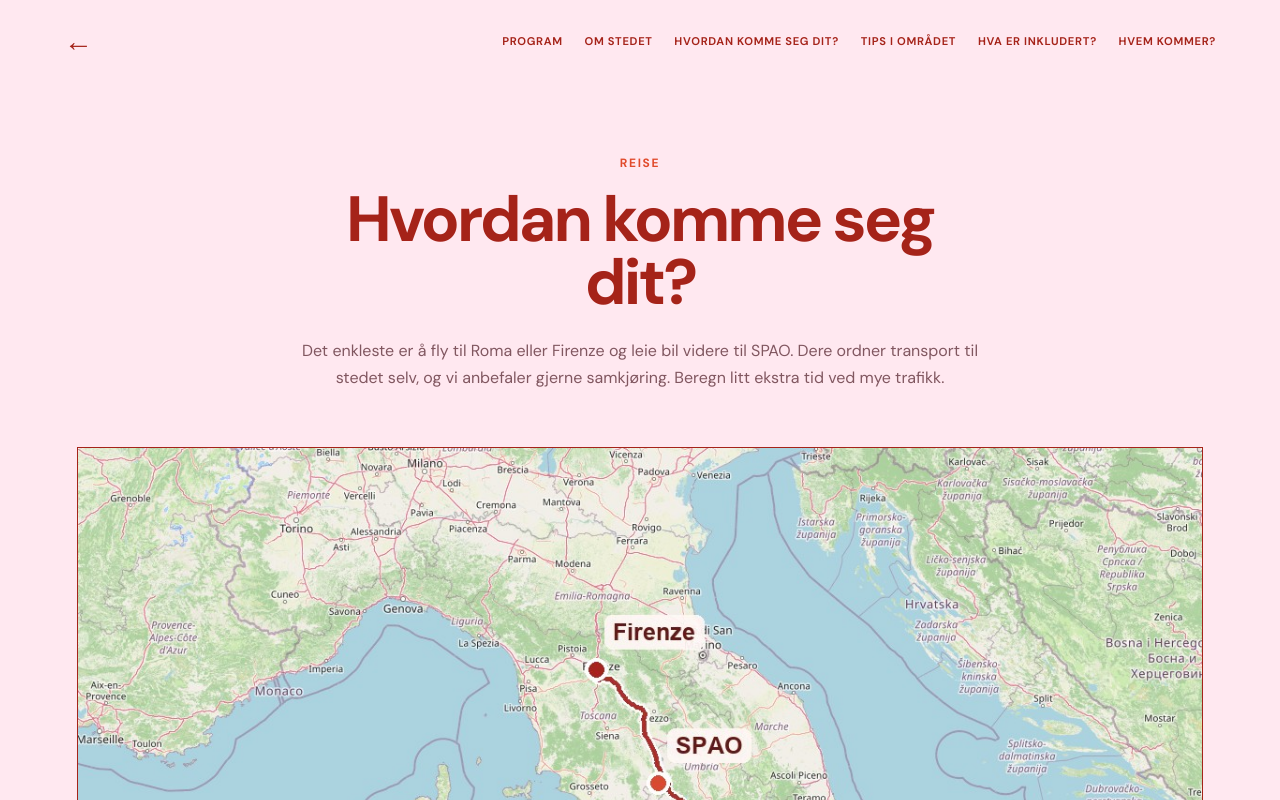
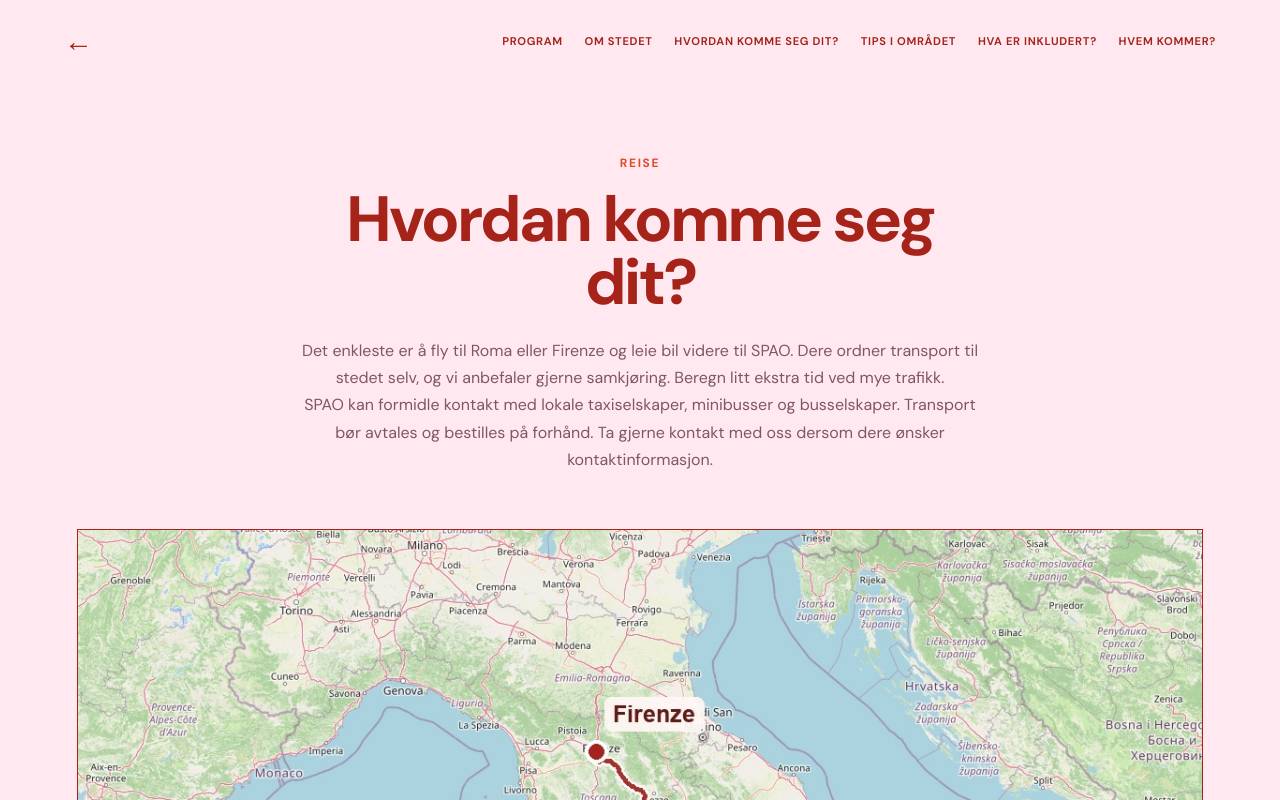
Before and after one commit to martaogmarius/martaogmarius.github.io, a Next.js app: page /reise in a window 1280 px wide. Shown: the top 800 px of the page. Built offline with nearby package versions, Linux system fonts and the light colour scheme.

Commit message:
Oppdater praktisk informasjon fra SPAO

```diff
--- a/app/pris/page.tsx
+++ b/app/pris/page.tsx
@@ -12,7 +12,7 @@ export default function PricePage() {
           <p>Dette er inkludert i løpet av bryllupshelgen – og hva du eventuelt betaler for selv.</p>
         </div>
         <div className="included-grid">
-          <article className="included-card"><p className="day-name">Fredag</p><ul><li>Pizza og alkoholfri drikke er inkludert.</li><li>Øl, vin eller annen alkohol denne kvelden kjøpes av den enkelte.</li></ul></article>
+          <article className="included-card"><p className="day-name">Fredag</p><ul><li>Pizza, vann, vin og én øl per person er inkludert.</li><li>Annen drikke kan kjøpes fra SPAO.</li></ul></article>
           <article className="included-card featured"><p className="day-name">Lørdag</p><ul><li>Frokost er inkludert.</li><li>Middag med tilhørende vin, øl og alkoholfrie alternativer er inkludert.</li><li>Mat og drikke utenom bryllupsarrangementet kan kjøpes direkte fra SPAO.</li></ul></article>
           <article className="included-card"><p className="day-name">Søndag</p><ul><li>Frokost er inkludert.</li></ul></article>
         </div>
--- a/app/program/page.tsx
+++ b/app/program/page.tsx
@@ -15,7 +15,7 @@ export default function ProgramPage() {
         <div className="schedule">
           <article className="day-card pink">
             <p className="day-number">25</p><p className="day-name">Fredag · juni</p>
-            <div className="day-card-copy"><h3>Pizza & bli kjent</h3><p>Innsjekk fra kl. 14.00. Vi sparker i gang bryllupshelgen med pizza party kl. 18.00.</p></div>
+            <div className="day-card-copy"><h3>Pizza & bli kjent</h3><p>Innsjekk fra kl. 14.00. Vi anbefaler at alle ankommer senest kl. 17.00, slik at dere rekker å finne rommet og gjøre dere klare. Vi sparker i gang bryllupshelgen med pizzafest kl. 18.00.</p></div>
             <span>{wedding.fridayTime}</span>
           </article>
           <article className="day-card red">
--- a/app/reise/page.tsx
+++ b/app/reise/page.tsx
@@ -6,7 +6,7 @@ export default function TravelPage() {
     <main className="subpage">
       <SiteNav />
       <section className="travel section-pad">
-        <div className="section-heading"><p className="kicker">Reise</p><h1 className="page-title">Hvordan komme seg dit?</h1><p>Det enkleste er å fly til Roma eller Firenze og leie bil videre til SPAO. Dere ordner transport til stedet selv, og vi anbefaler gjerne samkjøring. Beregn litt ekstra tid ved mye trafikk.</p></div>
+        <div className="section-heading"><p className="kicker">Reise</p><h1 className="page-title">Hvordan komme seg dit?</h1><p>Det enkleste er å fly til Roma eller Firenze og leie bil videre til SPAO. Dere ordner transport til stedet selv, og vi anbefaler gjerne samkjøring. Beregn litt ekstra tid ved mye trafikk.</p><p>SPAO kan formidle kontakt med lokale taxiselskaper, minibusser og busselskaper. Transport bør avtales og bestilles på forhånd. Ta gjerne kontakt med oss dersom dere ønsker kontaktinformasjon.</p></div>
         <div className="travel-map"><img src="/travel-map.jpg" alt="Kart som viser kjørerutene fra flyplassene i Roma og Firenze til SPAO i Umbria" /></div>
         <p className="map-credit">Kartdata: OpenStreetMap-bidragsytere · Ruter: OSRM</p>
         <div className="travel-routes">
```
